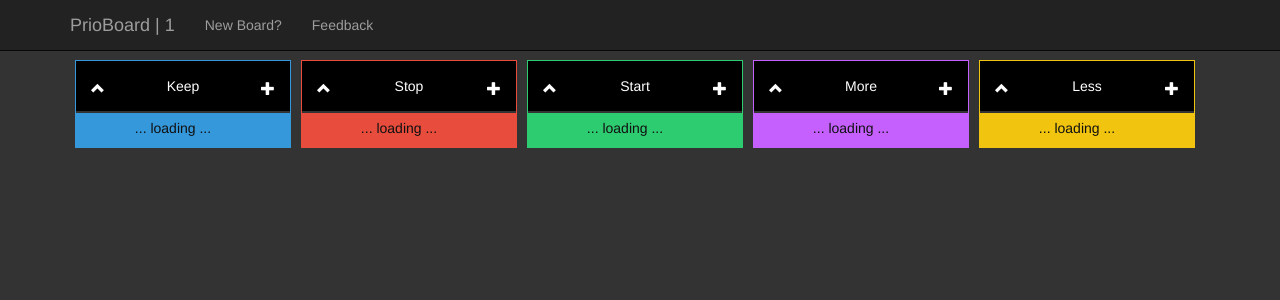
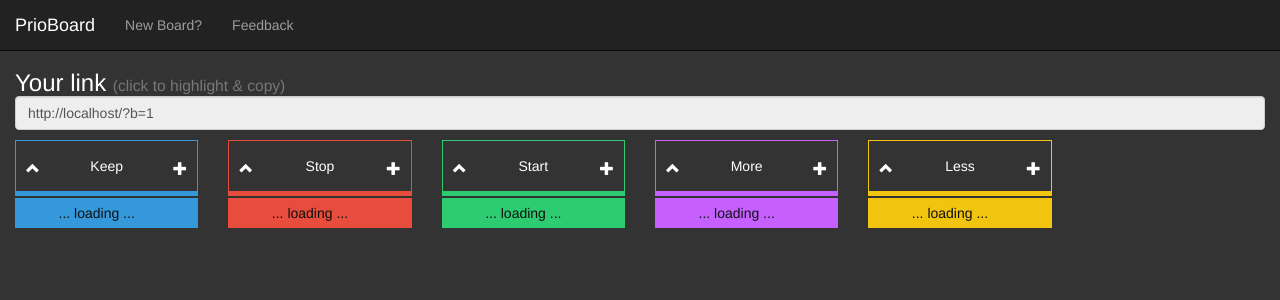
Before and after one commit to dojohnso/PrioBoard, a PHP site: page /?b=1 in a window 1280 px wide. Shown: the top 300 px of the page. Run offline with PHP 8.4, Linux system fonts and the light colour scheme; data that the repository does not hold is empty; some libraries are stand-ins or nearby versions.

Commit message:
layout changes

```diff
--- a/css/dashboard.css
+++ b/css/dashboard.css
@@ -1,10 +1,7 @@
 body {
-  padding-top: 50px;
-  background:#333;
-}
-
-.admin-code-box {
-    display:none;
+    padding-top: 50px;
+    background:#333;
+    color:#fff;
 }
 
 .add_widget {
@@ -13,8 +10,9 @@ body {
         -ms-user-select: none;
             user-select: none;
     padding:15px 0;
-    background-color: #000;
+    /*background-color: #000;*/
     position: relative;
+    color:#fff;
 }
 
 .add_widget .glyphicon {
@@ -24,28 +22,21 @@ body {
 }
 
 .add_widget .glyphicon-plus {
-    right:15px;
+    right:10px;
 }
 
 .add_widget .glyphicon-chevron-down, .add_widget .glyphicon-chevron-up {
-    position:absolute;
-    cursor:pointer;
-    left:15px;
+    left:10px;
 }
 
 .retro_type {
-    float:left;
+    /*float:left;
     min-height:50px;
     margin:10px 5px;
-    width:216px;
-    color: #fff;
+    width:216px;*/
+
+    /*color: #fff;*/
     text-align: center;
-}
-
-@media (max-width: 700px) {
-    .retro_type {
-        width:100%;
-    }
 }
 
 .label {
@@ -70,7 +61,6 @@ body {
 }
 
 .retro_type ul li {
-    background:#aaa;
     overflow:hidden;
     position: relative;
     padding:5px;
@@ -101,42 +91,42 @@ body {
     margin:5px 10px 0 0;
 }
 
-.retro_type.stop ul li {
+.retro_type.red ul li {
     background:#e74c3c;
 }
-.retro_type.stop {
+.retro_type.red .add_widget {
     border: 1px solid #e74c3c;
     border-bottom: 5px solid #e74c3c;
 }
 
-.retro_type.start ul li {
+.retro_type.green ul li {
     background:#2ecc71;
 }
-.retro_type.start {
+.retro_type.green .add_widget {
     border: 1px solid #2ecc71;
     border-bottom: 5px solid #2ecc71;
 }
 
-.retro_type.keep ul li {
+.retro_type.blue ul li {
     background:#3498db;
 }
-.retro_type.keep {
+.retro_type.blue .add_widget {
     border: 1px solid #3498db;
     border-bottom: 5px solid #3498db;
 }
 
-.retro_type.more ul li {
+.retro_type.purple ul li {
     background:#C560FF;
 }
-.retro_type.more {
+.retro_type.purple .add_widget {
     border: 1px solid #C560FF;
     border-bottom: 5px solid #C560FF;
 }
 
-.retro_type.less ul li {
+.retro_type.yellow ul li {
     background:#f1c40f;
 }
-.retro_type.less {
+.retro_type.yellow .add_widget {
     border: 1px solid #f1c40f;
     border-bottom: 5px solid #f1c40f;
 }
@@ -144,3 +134,25 @@ body {
 #code-form {
     margin-top:10px;
 }
+
+.navbar-ellipses {
+    color: #9D9D9D;
+    position: relative;
+    top: 17px;
+    left: 2px;
+    display: none;
+}
+
+@media (max-width: 700px) {
+    .retro_type {
+        width:100%;
+    }
+}
+
+@media (max-width: 500px) {
+    .navbar-brand {
+        max-width: 80%;
+        overflow: hidden;
+        white-space: nowrap;
+    }
+}
--- a/index.php
+++ b/index.php
@@ -1,9 +1,8 @@
 <?php
+$url = $_SERVER['REQUEST_SCHEME'] . '://' . $_SERVER['HTTP_HOST'].str_replace('?'.$_SERVER['QUERY_STRING'],'',$_SERVER['REQUEST_URI']).'?b='.$_GET['b'];
 if ( $_GET['a'] == 'priogawd' )
 {
     setcookie( 'gAdmin', true );
-
-    $url = $_SERVER['HTTP_HOST'].str_replace('?'.$_SERVER['QUERY_STRING'],'',$_SERVER['REQUEST_URI']).'?b='.$_GET['b'];
 
     header( 'location: http://' . $url );
     exit;
@@ -12,10 +11,17 @@ else if ( isset( $_GET['a'] ) )
 {
     setcookie( 'gAdmin', false );
 
-    $url = $_SERVER['HTTP_HOST'].str_replace('?'.$_SERVER['QUERY_STRING'],'',$_SERVER['REQUEST_URI']).'?b='.$_GET['b'];
     header( 'location: http://' . $url );
     exit;
 }
+
+$types = array(
+    'keep' => array( 'color' => 'blue'),
+    'stop' => array( 'color' => 'red'),
+    'start' => array( 'color' => 'green'),
+    'more' => array( 'color' => 'purple'),
+    'less' => array( 'color' => 'yellow'),
+);
 
 ?><!DOCTYPE html>
 <html lang="en">
@@ -61,9 +67,9 @@ else if ( isset( $_GET['a'] ) )
 
     </script>
         <div class="navbar navbar-inverse navbar-fixed-top" role="navigation">
-            <div class="container">
+            <div class="container-fluid">
                 <div class="navbar-header">
-                    <a class="navbar-brand" href="?<?= $_SERVER['QUERY_STRING']; ?>">PrioBoard</a>
+                    <a class="navbar-brand" href="<?= $url; ?>">PrioBoard</a>
                     <button type="button" class="navbar-toggle collapsed" data-toggle="collapse" data-target="#navbar" aria-expanded="false" aria-controls="navbar">
                         <span class="sr-only">Toggle navigation</span>
                         <span class="icon-bar"></span>
@@ -75,76 +81,43 @@ else if ( isset( $_GET['a'] ) )
                     <ul class="nav navbar-nav">
                         <li><a href="?b=new">New Board?</a></li>
                         <li><a href="?b=feedback">Feedback</a></li>
-                        <!-- <li>
-                            <form id="code-form" method="get">
-                                <div class="input-group input-group-sm">
-                                    <input type="text" class="form-control" placeholder="Enter Code" id="your-code" name="b">
-                                </div>
-                            </form>
-                        </li> -->
                     </ul>
                 </div>
             </div>
         </div>
 
-        <div class="container">
-            <!-- <div class="admin-code-box">
-                <label class="sr-only" for="admin-code">Admin Code</label>
-                <input type="input" class="form-control" id="admin-code" placeholder="Admin Code">
-            </div> -->
-            <div class="retro_type keep" data-type="keep">
-                <div class="add_widget" data-type="keep"><span class="glyphicon glyphicon-chevron-up"></span><span class="glyphicon glyphicon-plus"></span>Keep</div>
+        <div class="container-fluid">
+            <div class="row">
+                <div class="col-md-12 h3">Your link <small>(click to highlight &amp; copy)</small><input type="text" id="board_code" readonly="readonly" class="form-control" value="<?php echo $url; ?>" ></div>
+            </div>
+            <div class="row">
+
+            <?php
+            $k = 0;
+            foreach ( $types as $type => $config )
+            {
+                ?>
+
+            <div class="retro_type col-md-2 <?php echo floor(12/count($types)); ;?> <?php echo $type; ?> <?php echo $config['color']; ?>" data-type="<?php echo $type; ?>">
+                <div class="add_widget" data-type="<?php echo $type; ?>"><span class="glyphicon glyphicon-chevron-up"></span><span class="glyphicon glyphicon-plus"></span><?php echo ucwords( $type ); ?></div>
                 <div class="add_form">
                     <form onsubmit="$(this).find('button').click();return false;" class="input-group input-group-lg">
-                        <input type="text" class="form-control" placeholder="Keep..." />
+                        <input type="text" class="form-control" placeholder="<?php echo ucwords( $type ); ?>..." />
                         <button type="button" class="btn btn-default">Submit</button>
                     </form>
                 </div>
                 <ul><li class="text-center">... loading ...</li></ul>
             </div>
 
-            <div class="retro_type stop" data-type="stop">
-                <div class="add_widget" data-type="stop"><span class="glyphicon glyphicon-chevron-up"></span><span class="glyphicon glyphicon-plus"></span>Stop</div>
-                <div class="add_form">
-                    <form onsubmit="$(this).find('button').click();return false;" class="input-group input-group-lg">
-                        <input type="text" class="form-control" placeholder="Stop..." />
-                        <button type="button" class="btn btn-default">Submit</button>
-                    </form>
-                </div>
-                <ul><li class="text-center">... loading ...</li></ul>
-            </div>
+                <?php
+                if ( $k == 5 )
+                {
+                    echo '<div class="clearfix"></div>';
+                }
+                $k++;
+            }
+            ?>
 
-            <div class="retro_type start" data-type="start">
-                <div class="add_widget" data-type="start"><span class="glyphicon glyphicon-chevron-up"></span><span class="glyphicon glyphicon-plus"></span>Start</div>
-                <div class="add_form">
-                    <form onsubmit="$(this).find('button').click();return false;" class="input-group input-group-lg">
-                        <input type="text" class="form-control" placeholder="Start..." />
-                        <button type="button" class="btn btn-default">Submit</button>
-                    </form>
-                </div>
-                <ul><li class="text-center">... loading ...</li></ul>
-            </div>
-
-            <div class="retro_type more" data-type="more">
-                <div class="add_widget" data-type="more"><span class="glyphicon glyphicon-chevron-up"></span><span class="glyphicon glyphicon-plus"></span>More</div>
-                <div class="add_form">
-                    <form onsubmit="$(this).find('button').click();return false;" class="input-group input-group-lg">
-                        <input type="text" class="form-control" placeholder="More..." />
-                        <button type="button" class="btn btn-default">Submit</button>
-                    </form>
-                </div>
-                <ul><li class="text-center">... loading ...</li></ul>
-            </div>
-
-            <div class="retro_type less" data-type="less">
-                <div class="add_widget" data-type="less"><span class="glyphicon glyphicon-chevron-up"></span><span class="glyphicon glyphicon-plus"></span>Less</div>
-                <div class="add_form">
-                    <form onsubmit="$(this).find('button').click();return false;" class="input-group input-group-lg">
-                        <input type="text" class="form-control" placeholder="Less..." />
-                        <button type="button" class="btn btn-default">Submit</button>
-                    </form>
-                </div>
-                <ul><li class="text-center">... loading ...</li></ul>
             </div>
         </div>
     </body>
--- a/js/dashboard.js
+++ b/js/dashboard.js
@@ -82,7 +82,9 @@ if ( !myVotes )
 }
 
 $(function(){
-    $('.navbar-brand').append(' | ' + retroCode)
+    $('#board_code').on('focus', function(e) {
+        $(this).select()
+    });
 
     $('.add_widget .glyphicon-plus').on('click',function(e){
         e.preventDefault();
@@ -106,13 +108,13 @@ $(function(){
 
         if ( $(this).parents('.retro_type').find('ul:visible').length )
         {
-            $(this).parents('.retro_type').find('ul').slideUp(50);
+            $(this).parents('.retro_type').find('ul').slideUp(150);
             $(this).removeClass( 'glyphicon-chevron-up' );
             $(this).addClass( 'glyphicon-chevron-down' );
         }
         else
         {
-            $(this).parents('.retro_type').find('ul').slideDown(50);
+            $(this).parents('.retro_type').find('ul').slideDown(100);
             $(this).removeClass( 'glyphicon-chevron-down' );
             $(this).addClass( 'glyphicon-chevron-up' );
         }
```
